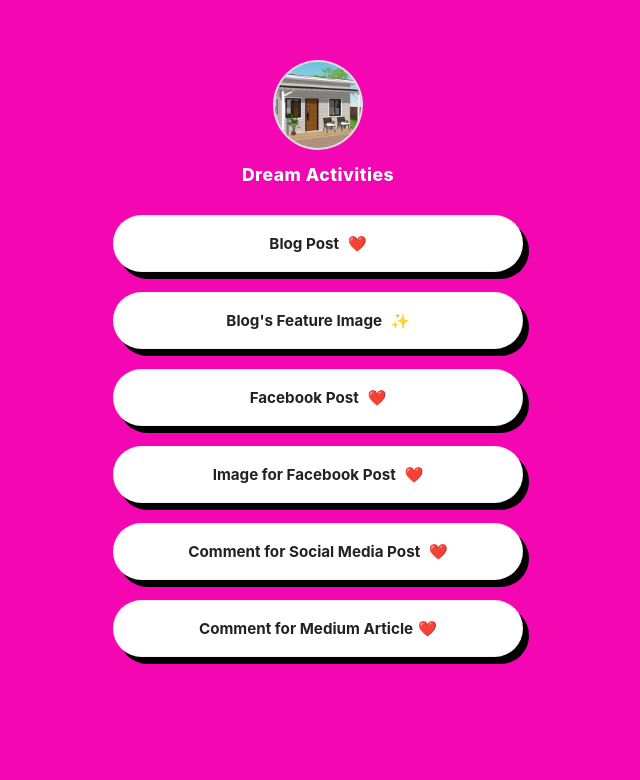
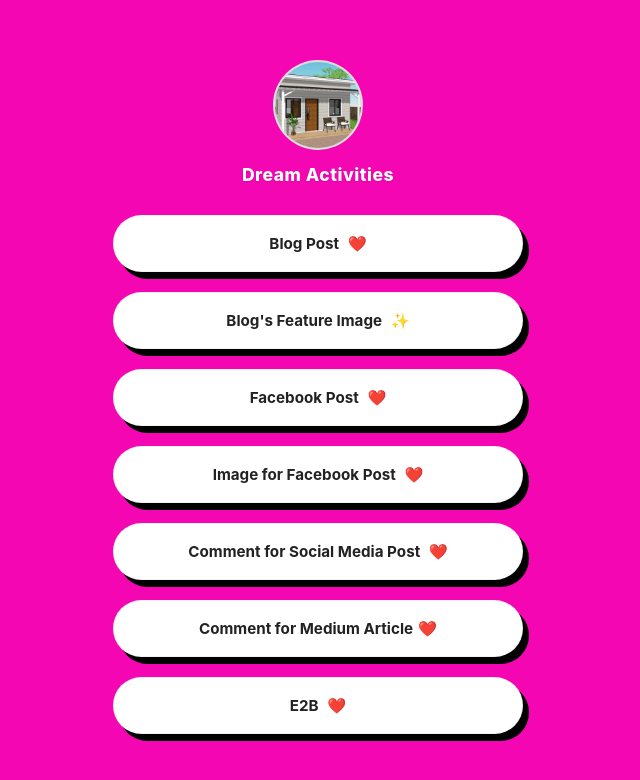
Before and after one commit to spmohq/dream, a plain HTML site: page index.html in a window 1280 px wide. Shown: the whole page, without its empty margins (322-962 px from the left). Drawn offline with Linux system fonts and the light colour scheme.

Commit message:
Update index.html

```diff
--- a/index.html
+++ b/index.html
@@ -132,6 +132,10 @@
         <a href="medium-comment-genie.html" class="link-btn" target="_blank">
             Comment for Medium Article<span class="emoji">❤️</span>
         </a>
+
+        <a href="e2b-gemini.html" class="link-btn" target="_blank">
+            E2B <span class="emoji">❤️</span>
+        </a>
     </div>
 
 </body>
```
